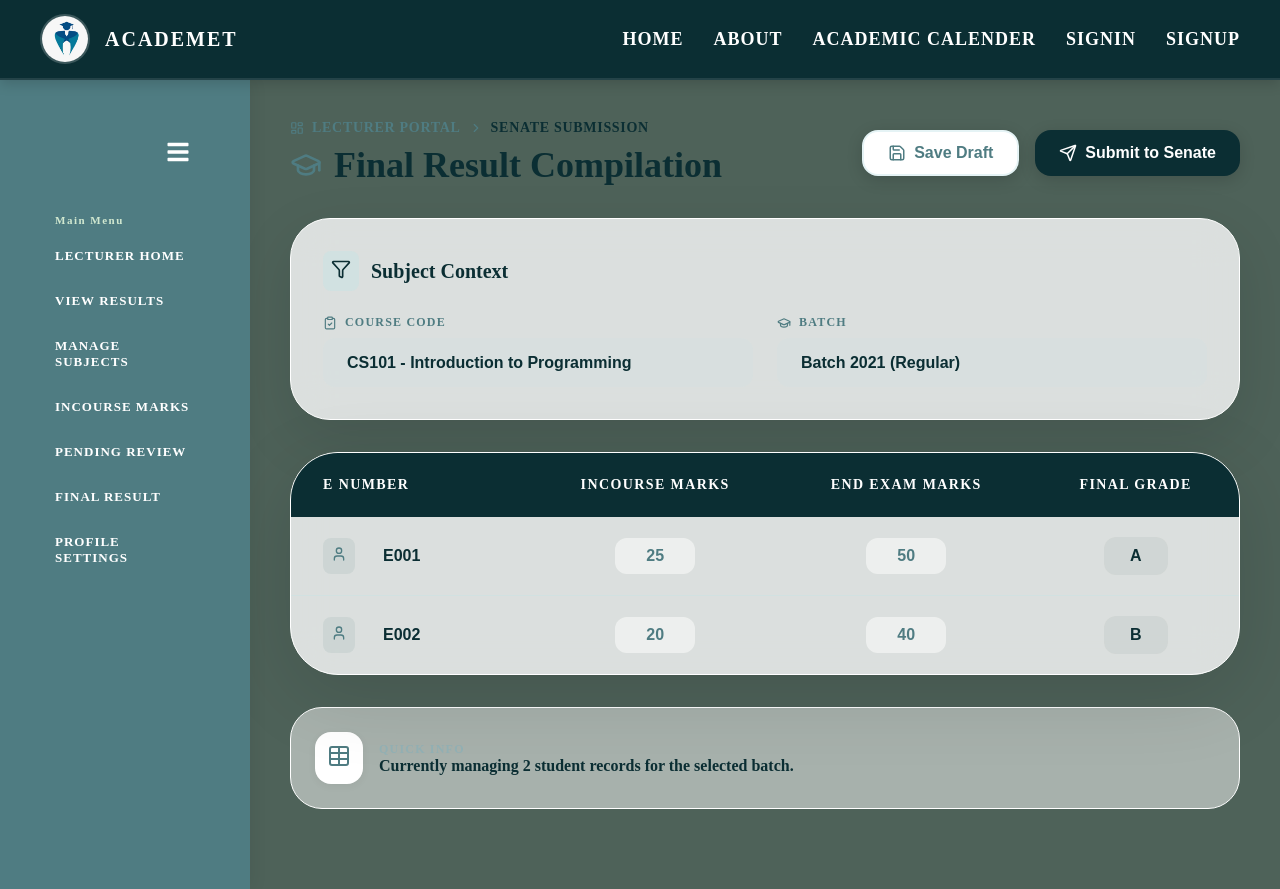
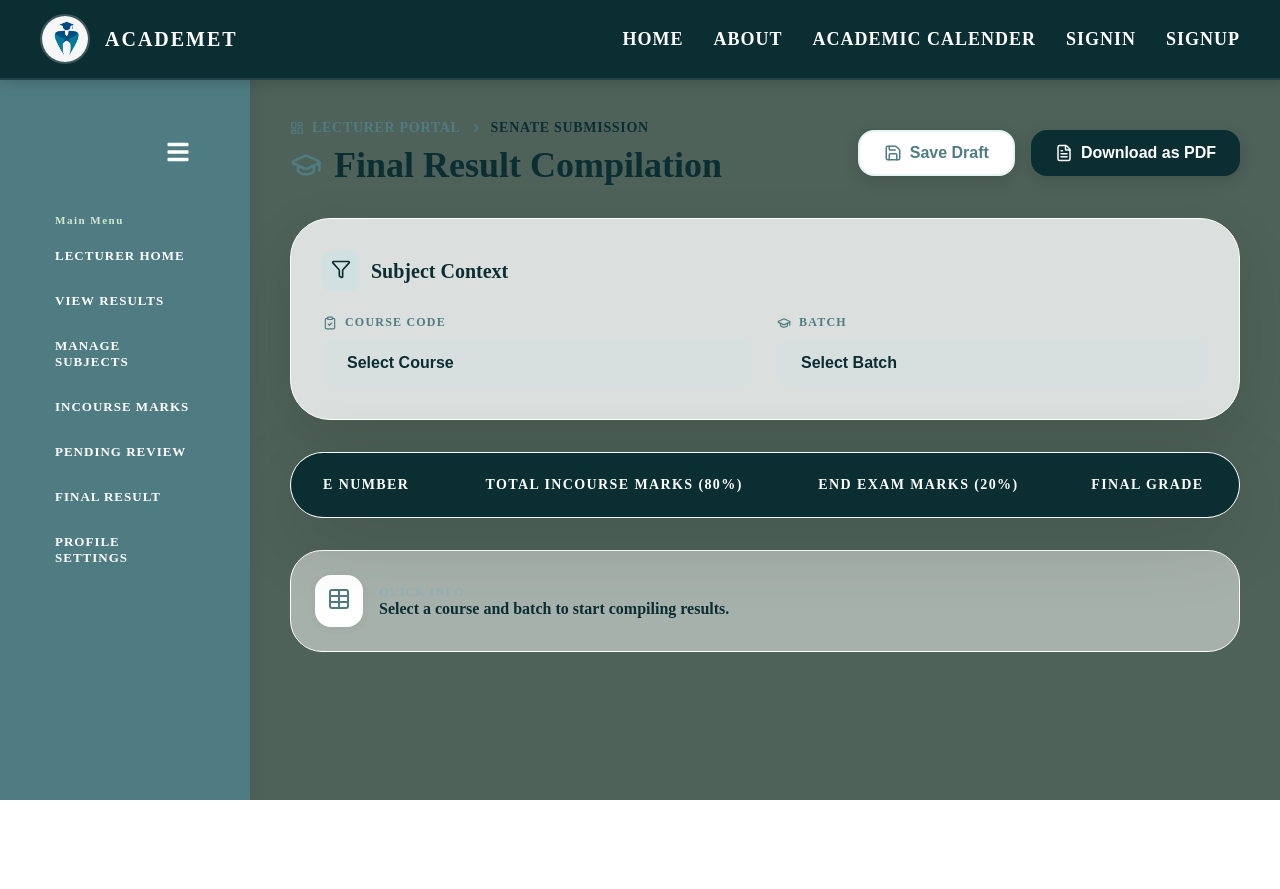
Before and after one commit to KKPremarathna/student-result-summarization-system, a React (Create React App) app in the folder client/: page /lecturer/final in a window 1280 px wide. After the commit the page ends 800 px from the top, so only its background shows below. Built offline with nearby package versions, Linux system fonts and the light colour scheme.

Commit message:
Updated final result page

```diff
--- a/client/src/pages/FinalResult.jsx
+++ b/client/src/pages/FinalResult.jsx
@@ -1,28 +1,124 @@
-import React, { useState } from "react";
+import React, { useState, useEffect } from "react";
 import LecturerLayout from "../components/LecturerLayout.jsx";
+import axios from "axios";
+import jsPDF from "jspdf";
+import autoTable from "jspdf-autotable";
 import "../styles/FinalResult.css";
 import {
   Save,
-  Send,
+  Download,
   Table,
   Filter,
   LayoutDashboard,
   ChevronRight,
   GraduationCap,
   ClipboardCheck,
-  User
+  User,
+  FileText
 } from "lucide-react";
 
 function FinalResult() {
-  const [rows, setRows] = useState([
-    { eNumber: "E001", incourse: "25", endExam: "50", grade: "A" },
-    { eNumber: "E002", incourse: "20", endExam: "40", grade: "B" },
-  ]);
+  const [course, setCourse] = useState("");
+  const [batch, setBatch] = useState("");
+  const [results, setResults] = useState([]);
+  const [loading, setLoading] = useState(false);
 
-  const handleInputChange = (index, field, value) => {
-    const newRows = [...rows];
-    newRows[index][field] = value;
-    setRows(newRows);
+  const API = "http://localhost:5000/api";
+
+  const handleDownloadPDF = () => {
+    if (results.length === 0) {
+      alert("No data available to download!");
+      return;
+    }
+
+    const doc = new jsPDF();
+    doc.setFontSize(18);
+    doc.text("Final Result Compilation", 14, 22);
+    doc.setFontSize(11);
+    doc.text(`Course: ${course}`, 14, 30);
+    doc.text(`Batch: ${batch}`, 14, 36);
+    doc.text(`Date: ${new Date().toLocaleDateString()}`, 14, 42);
+
+    const tableColumn = ["E Number", "Incourse Marks (80%)", "End Exam Marks (20%)", "Final Grade"];
+    const tableRows = results.map(row => [
+      row.eNumber,
+      row.incourse,
+      row.endExam || "-",
+      row.grade || "-"
+    ]);
+
+    autoTable(doc, {
+      head: [tableColumn],
+      body: tableRows,
+      startY: 50,
+      styles: { fontSize: 10, cellPadding: 3 },
+      headStyles: { fillColor: [11, 46, 51] }
+    });
+
+    doc.save(`Final_Results_${course}_${batch}.pdf`);
+  };
+
+  // Grading scale logic
+  const calculateGrade = (total) => {
+    if (total >= 75) return "A";
+    if (total >= 65) return "B";
+    if (total >= 50) return "C";
+    if (total >= 35) return "S";
+    return "F";
+  };
+
+  // Fetch results when filters change
+  useEffect(() => {
+    if (course && batch) {
+      setLoading(true);
+      // Fetching all student results for the compilation
+      axios.get(`${API}/marks/compiled`, { params: { course, batch } })
+        .then(res => {
+          if (res.data && res.data.length > 0) {
+            setResults(res.data);
+          } else {
+            // Provide some default dummy data if none found
+            setResults([
+              { eNumber: "E001", incourse: 25, endExam: "", grade: "-" },
+              { eNumber: "E002", incourse: 20, endExam: "", grade: "-" },
+            ]);
+          }
+        })
+        .catch(() => {
+          console.warn("Error fetching compiled data");
+          // Fallback dummy data for development
+          setResults([
+            { eNumber: "E001", incourse: 25, endExam: "", grade: "-" },
+            { eNumber: "E002", incourse: 20, endExam: "", grade: "-" },
+          ]);
+        })
+        .finally(() => setLoading(false));
+    }
+  }, [course, batch]);
+
+  const handleFinalMarksChange = (index, value) => {
+    const newResults = [...results];
+    const finalMark = parseFloat(value) || 0;
+    newResults[index].endExam = value;
+
+    // Auto calculate grade (80% Incourse, 20% Final)
+    const incourseMark = parseFloat(newResults[index].incourse) || 0;
+    const total = incourseMark + finalMark;
+
+    newResults[index].grade = calculateGrade(total);
+    setResults(newResults);
+  };
+
+  const handleSave = (status) => {
+    if (!course || !batch) {
+      alert("Please select Course and Batch first!");
+      return;
+    }
+    setLoading(true);
+    axios.post(`${API}/marks/compile/save`, { course, batch, results, status })
+      .then(() => alert(`Results ${status === 'submitted' ? 'submitted to Senate' : 'saved as draft'} successfully!`))
+      .catch(err => alert("Error: " + err.message))
+      .finally(() => setLoading(false));
   };
 
   return (
@@ -45,13 +141,21 @@ function FinalResult() {
           </div>
 
           <div className="fr-header__actions">
-            <button className="fr-btn fr-btn--outline">
+            <button
+              className="fr-btn fr-btn--outline"
+              onClick={() => handleSave('draft')}
+              disabled={loading}
+            >
               <Save size={18} />
-              Save Draft
+              {loading ? "Saving..." : "Save Draft"}
             </button>
-            <button className="fr-btn fr-btn--primary">
-              <Send size={18} />
-              Submit to Senate
+            <button
+              className="fr-btn fr-btn--primary"
+              onClick={handleDownloadPDF}
+              disabled={loading}
+            >
+              <FileText size={18} />
+              Download as PDF
             </button>
           </div>
         </div>
@@ -72,11 +176,13 @@ function FinalResult() {
                 Course Code
               </label>
               <select
-                defaultValue="CS101"
+                onChange={(e) => setCourse(e.target.value)}
+                value={course}
                 className="fr-select"
               >
-                <option value="CS101">CS101 - Introduction to Programming</option>
-                <option value="CS102">CS102 - Data Structures</option>
+                <option value="">Select Course</option>
+                <option value="EC9630">EC9630</option>
+                <option value="EC6060">EC6060</option>
               </select>
             </div>
 
@@ -86,11 +192,13 @@ function FinalResult() {
                 Batch
               </label>
               <select
-                defaultValue="2021"
+                onChange={(e) => setBatch(e.target.value)}
+                value={batch}
                 className="fr-select"
               >
-                <option value="2021">Batch 2021 (Regular)</option>
-                <option value="2022">Batch 2022 (Junior)</option>
+                <option value="">Select Batch</option>
+                <option value="2021">2021</option>
+                <option value="2022">2022</option>
               </select>
             </div>
           </div>
@@ -103,50 +211,36 @@ function FinalResult() {
               <thead>
                 <tr className="fr-thead-row">
                   <th className="fr-th fr-th--left">E Number</th>
-                  <th className="fr-th">Incourse Marks</th>
-                  <th className="fr-th">End Exam Marks</th>
+                  <th className="fr-th">Total Incourse Marks (80%)</th>
+                  <th className="fr-th">End Exam Marks (20%)</th>
                   <th className="fr-th">Final Grade</th>
                 </tr>
               </thead>
               <tbody className="fr-tbody">
-                {rows.map((row, index) => (
+                {results.map((row, index) => (
                   <tr key={index} className="fr-row">
                     <td className="fr-td">
                       <div className="fr-enumber-cell">
                         <div className="fr-enumber-icon">
                           <User size={16} />
                         </div>
-                        <input
-                          type="text"
-                          value={row.eNumber}
-                          onChange={(e) => handleInputChange(index, 'eNumber', e.target.value)}
-                          className="fr-input fr-input--transparent"
-                        />
+                        <span className="fr-enumber-text">{row.eNumber}</span>
                       </div>
                     </td>
                     <td className="fr-td fr-td--center">
+                      <span className="fr-value-display">{row.incourse}</span>
+                    </td>
+                    <td className="fr-td fr-td--center">
                       <input
-                        type="text"
-                        value={row.incourse}
-                        onChange={(e) => handleInputChange(index, 'incourse', e.target.value)}
+                        type="number"
+                        value={row.endExam}
+                        onChange={(e) => handleFinalMarksChange(index, e.target.value)}
+                        placeholder="0"
                         className="fr-input fr-input--cell"
                       />
                     </td>
                     <td className="fr-td fr-td--center">
-                      <input
-                        type="text"
-                        value={row.endExam}
-                        onChange={(e) => handleInputChange(index, 'endExam', e.target.value)}
-                        className="fr-input fr-input--cell"
-                      />
-                    </td>
-                    <td className="fr-td fr-td--center">
-                      <input
-                        type="text"
-                        value={row.grade}
-                        onChange={(e) => handleInputChange(index, 'grade', e.target.value)}
-                        className="fr-input fr-input--grade"
-                      />
+                      <span className="fr-grade-badge">{row.grade}</span>
                     </td>
                   </tr>
                 ))}
@@ -162,7 +256,11 @@ function FinalResult() {
           </div>
           <div>
             <p className="fr-info-bar__label">Quick Info</p>
-            <p className="fr-info-bar__text">Currently managing {rows.length} student records for the selected batch.</p>
+            <p className="fr-info-bar__text">
+              {results.length > 0
+                ? `Currently managing ${results.length} student records for ${course || 'selected batch'}.`
+                : "Select a course and batch to start compiling results."}
+            </p>
           </div>
         </div>
       </div>
--- a/client/src/styles/FinalResult.css
+++ b/client/src/styles/FinalResult.css
@@ -297,6 +297,35 @@
   background: white;
 }
 
+.fr-grade-badge {
+  display: inline-block;
+  background: #0B2E33;
+  color: white;
+  padding: 0.5rem 1rem;
+  border-radius: 0.5rem;
+  font-weight: 900;
+  min-width: 2rem;
+  text-align: center;
+  box-shadow: 0 4px 12px rgba(11, 46, 51, 0.2);
+}
+
+.fr-enumber-text {
+  color: #0B2E33;
+  font-weight: 900;
+  font-size: 1rem;
+}
+
+.fr-value-display {
+  display: inline-block;
+  background: rgba(184, 227, 233, 0.2);
+  color: #0B2E33;
+  padding: 0.5rem 1.5rem;
+  border-radius: 0.75rem;
+  font-weight: 900;
+  min-width: 3rem;
+  text-align: center;
+}
+
 /* ── Info bar ─────────────────────────────────── */
 .fr-info-bar {
   display: flex;
```
